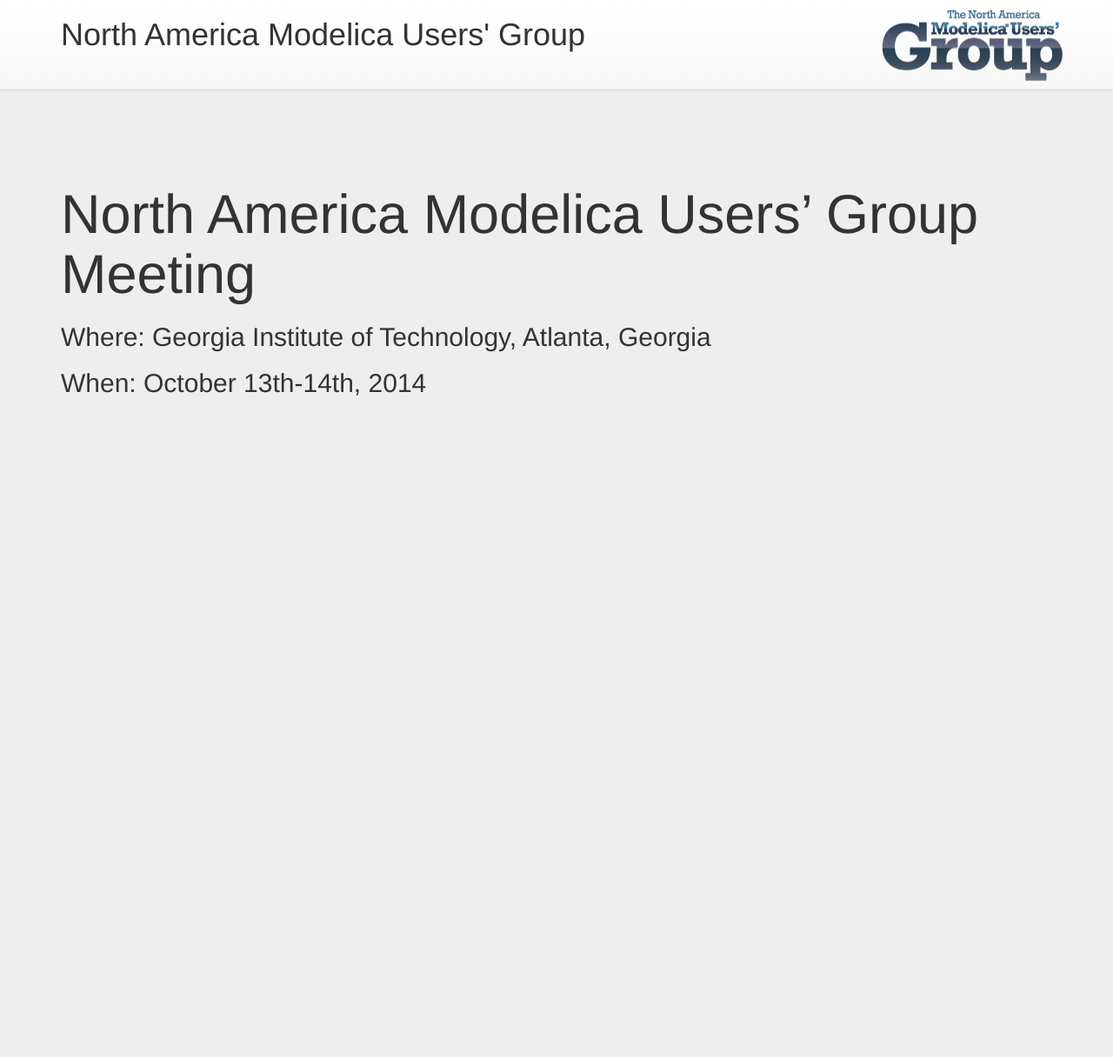
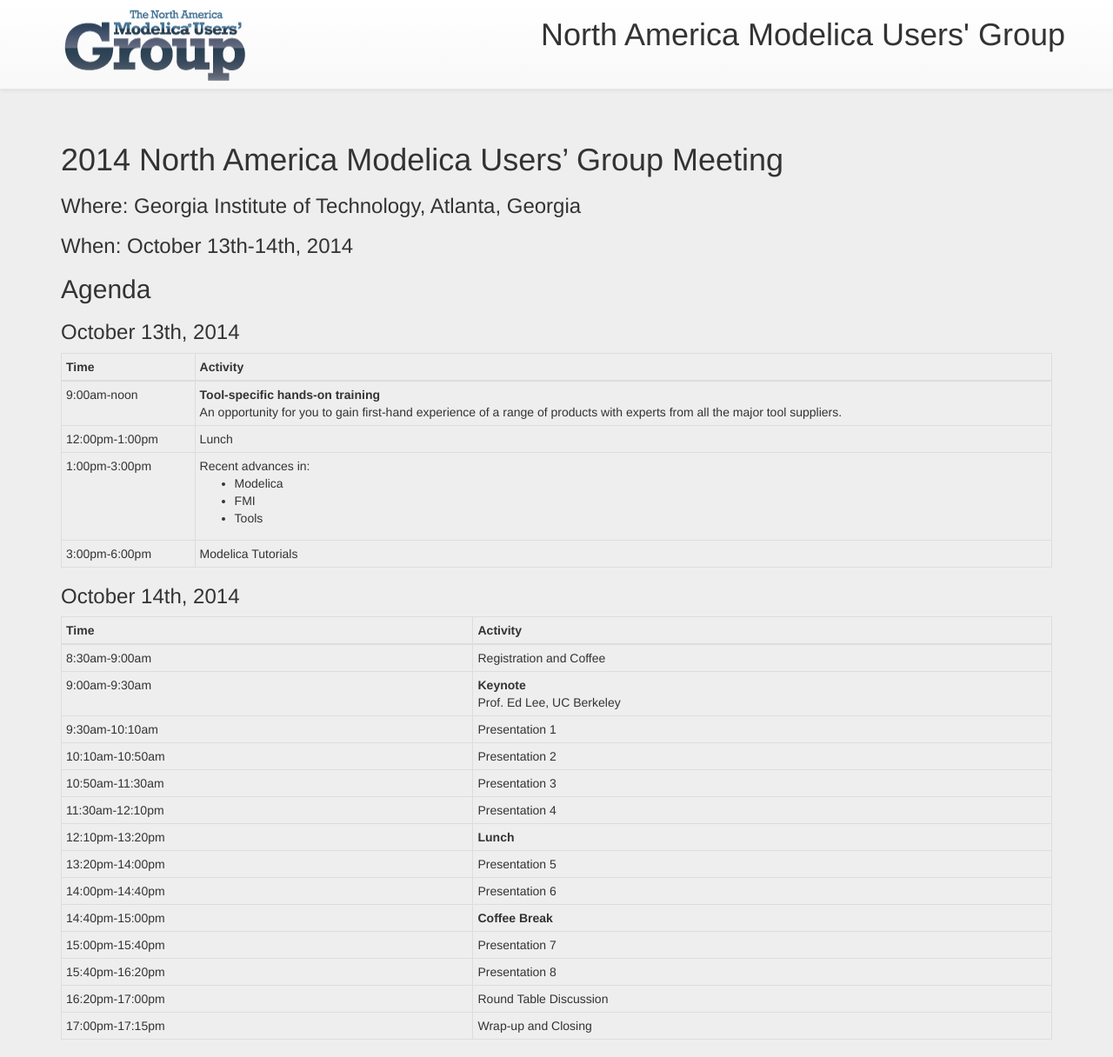
Before and after one commit to namug/web-site, a Jekyll site: the page built from _posts/2014-06-24-namug2014.markdown, in a window 1280 px wide. Shown: the whole page at 87% size. Built offline with Jekyll 4.4.1, drawn with Linux system fonts in a browser that asks for light colours; nearby versions of some CDN libraries; Markdown is read by kramdown in place of the engine named in the settings; before the commit the page ends 900 px from its top, so only the background shows below that.

Commit message:
Working on announcement

```diff
--- a/_includes/navbar.html
+++ b/_includes/navbar.html
@@ -1,6 +1,6 @@
-	<nav class="navbar navbar-default navbar-static-top" role="navigation">
-	  <div class="container">
-		<h1 class="navbar-left">North America Modelica Users' Group</h1>
-		<img class="logo navbar-right" src="/images/logo.png">
-	  </div>
-	</nav>
+<nav class="navbar navbar-default navbar-static-top" role="navigation">
+  <div class="container">
+	<a href="/"><img class="logo navbar-left" src="/images/logo.png"></a>
+	<h1 class="navbar-right">North America Modelica Users' Group</h1>
+  </div>
+</nav>
--- a/_layouts/default.html
+++ b/_layouts/default.html
@@ -17,7 +17,6 @@
   </head>
   <body>
 	{% include navbar.html %}
-	<div class="jumbotron">
 	  <div class="container">
 		<div class="row">
 		  <hr>
@@ -25,7 +24,6 @@
 			{{ content }}
 		  </div>
 		</div>
-	  </div>
 	</div>
   </body>
 </html>
--- a/_layouts/root.html
+++ b/_layouts/root.html
@@ -58,14 +58,14 @@
 		<div class="row">
 		  <hr>
 
-		  <div class="col-sm-12 col-md-12 col-lg-6">
+		  <div class="col-sm-12 col-md-12 col-lg-7">
 			<h2>Announcements</h2>
 			{% for post in site.posts %}
-			<h4><a href="{{ post.url }}">{{ post.title }}</a></h4>
+			<h3><a href="{{ post.url }}">{{ post.title }}</a></h3>
 			{% endfor %}
 		  </div>
 
-		  <div class="col-sm-12 col-md-12 col-lg-6">
+		  <div class="col-sm-12 col-md-12 col-lg-5">
 			<h2>Board</h2>
 			<h4>Paul Goossens (Maplesoft)</h4>
 			<h4>Hubertus Tummescheit (Modelon)</h4>
--- a/_posts/2014-06-24-namug2014.markdown
+++ b/_posts/2014-06-24-namug2014.markdown
@@ -2,8 +2,123 @@
 layout: default
 title: North America Modelica Users' Group 2014
 ---
-# North America Modelica Users' Group Meeting
+# 2014 North America Modelica Users' Group Meeting
 
-## Where: Georgia Institute of Technology, Atlanta, Georgia
+### Where: Georgia Institute of Technology, Atlanta, Georgia
 
-## When: October 13th-14th, 2014
+### When: October 13th-14th, 2014
+
+## Agenda
+
+### October 13th, 2014
+
+<table class="table table-condensed table-bordered table-stripped">
+  <thead>
+    <tr>
+      <th>Time</th>
+      <th>Activity</th>
+    </tr>
+  </thead>
+  <tbody>
+    <tr>
+      <td>9:00am-noon</td>
+      <td>
+	    <b>Tool-specific hands-on training</b><br>
+	    An opportunity for you to gain first-hand experience of a range
+	    of products with experts from all the major tool suppliers.
+	  </td>
+    </tr>
+    <tr>
+      <td>12:00pm-1:00pm</td>
+      <td>
+	    Lunch
+	  </td>
+    </tr>
+
+    <tr>
+      <td>1:00pm-3:00pm</td>
+      <td>
+	    Recent advances in:<br>
+		<ul>
+		<li>Modelica</li>
+		<li>FMI</li>
+		<li>Tools</li>
+		</ul>
+	  </td>
+    </tr>
+
+	<tr>
+	  <td>3:00pm-6:00pm</td>
+	  <td>Modelica Tutorials</td>
+	</tr>
+  </tbody>
+</table>
+
+### October 14th, 2014
+
+<table class="table table-condensed table-bordered table-stripped">
+  <thead>
+    <tr>
+      <th>Time</th>
+      <th>Activity</th>
+    </tr>
+  </thead>
+  <tbody>
+    <tr>
+	  <td>8:30am-9:00am</td>
+	  <td>Registration and Coffee</td>
+	</tr>
+    <tr>
+	  <td>9:00am-9:30am</td>
+	  <td><b>Keynote</b><br>Prof. Ed Lee, UC Berkeley</td>
+	</tr>
+    <tr>
+	  <td>9:30am-10:10am</td>
+	  <td>Presentation 1</td>
+	</tr>
+    <tr>
+	  <td>10:10am-10:50am</td>
+	  <td>Presentation 2</td>
+	</tr>
+    <tr>
+	  <td>10:50am-11:30am</td>
+	  <td>Presentation 3</td>
+	</tr>
+    <tr>
+	  <td>11:30am-12:10pm</td>
+	  <td>Presentation 4</td>
+	</tr>
+    <tr>
+	  <td>12:10pm-13:20pm</td>
+	  <td><b>Lunch</b></td>
+	</tr>
+    <tr>
+	  <td>13:20pm-14:00pm</td>
+	  <td>Presentation 5</td>
+	</tr>
+    <tr>
+	  <td>14:00pm-14:40pm</td>
+	  <td>Presentation 6</td>
+	</tr>
+    <tr>
+	  <td>14:40pm-15:00pm</td>
+	  <td><b>Coffee Break</b></td>
+	</tr>
+    <tr>
+	  <td>15:00pm-15:40pm</td>
+	  <td>Presentation 7</td>
+	</tr>
+    <tr>
+	  <td>15:40pm-16:20pm</td>
+	  <td>Presentation 8</td>
+	</tr>
+    <tr>
+	  <td>16:20pm-17:00pm</td>
+	  <td>Round Table Discussion</td>
+	</tr>
+    <tr>
+	  <td>17:00pm-17:15pm</td>
+	  <td>Wrap-up and Closing</td>
+	</tr>
+  </tbody>
+</table>
--- a/css/namug.css
+++ b/css/namug.css
@@ -14,3 +14,8 @@
 .jumbotron {
 	height: 100%;
 }
+
+.paddedLR {
+	margin-left: 10px;
+	margin-right: 10px;
+}
```
Also changed, not shown: _announcements/foo/namug_2014.md (deleted, +0 -9 lines), _announcements/namug_2014.md (deleted, +0 -9 lines), _posts/2014-06-24-welcome-to-jekyll.markdown (deleted, +0 -24 lines).
